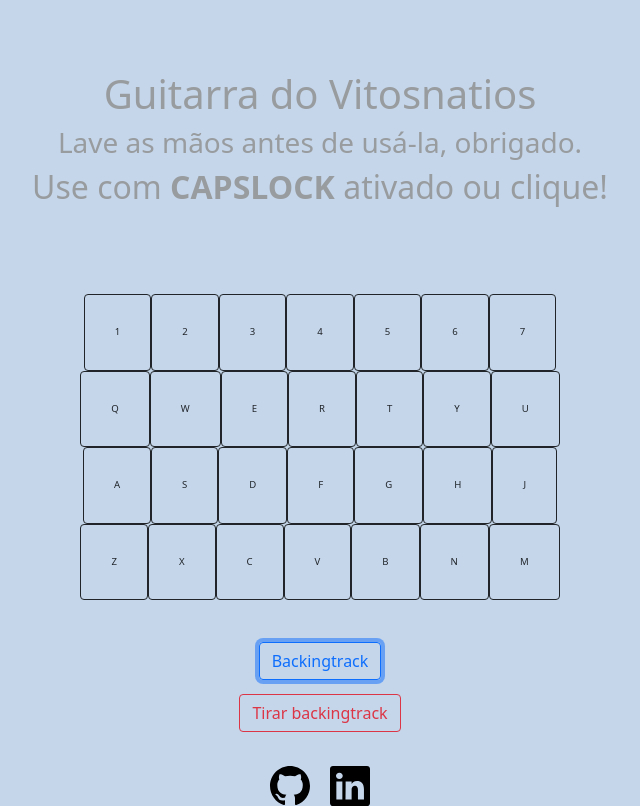
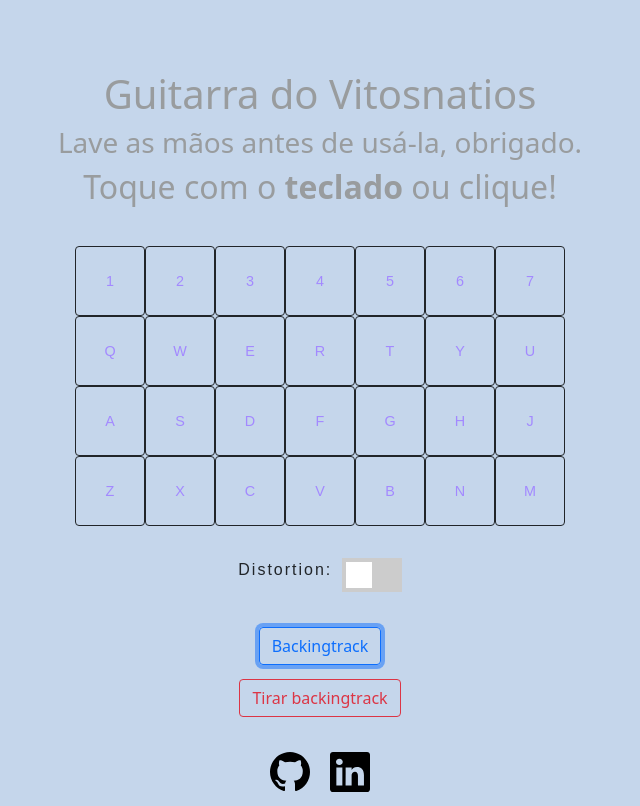
Before and after one commit to vitosnatios/Online-Eletric-Guitar, a plain HTML site: page index.html in a window 1280 px wide. Both pictures are taken after a click on the button "Backingtrack". Shown: the whole page, without its empty margins (320-960 px from the left). Drawn offline with nearby package versions, Linux system fonts and the light colour scheme.

Commit message:
Add files via upload

```diff
--- a/index.html
+++ b/index.html
@@ -13,11 +13,14 @@
     <div class="objetos">
     <h1 id="title">Guitarra do Vitosnatios</h1>
     <h3>Lave as mãos antes de usá-la, obrigado.</h3>
-    <h2>Use com <strong>CAPSLOCK</strong> ativado ou clique!</h2>
+    <h2>Toque com o <strong>teclado</strong> ou clique!</h2>
     <div class ="guitarBoard">
-    <div class="divButtons">
         <h4></h4>
-    </div>
+        <p class="dist">Distortion:
+        <label class="switch">
+        <input type="checkbox" onClick="setDistortion()">
+        <span class="slider"></span></p>
+        </label>
     <div class="putSong"><button onclick="playBackingTrack()" class="btn btn-outline-primary playSong">Backingtrack</button></div>
     <div><button onclick="stopBackingTrack()" class="btn btn-outline-danger stopSong">Tirar backingtrack</button></div>
     <a href="https://github.com/vitosnatios"><svg xmlns="http://www.w3.org/2000/svg" width="40" height="40" fill="black" class="bi bi-github" viewBox="0 0 16 16">
--- a/index.js
+++ b/index.js
@@ -1,6 +1,10 @@
 var keyArray = ["1","2","3","4","5","6","7","Q","W","E","R","T","Y","U","A","S","D","F","G","H","J","Z","X","C","V","B","N","M"];
-keyArray.forEach(function(cadaTecla){
+keyArray.forEach(function(cadaTecla, index){
+    if ((index+1) % 7 === 0 && index > 1 && index < 25){
+        $("h4").before('<button class="a'+cadaTecla+' guitar btn btn-outline-dark">'+cadaTecla+'</button></br>');
+    } else {
     $("h4").before('<button class="a'+cadaTecla+' guitar btn btn-outline-dark">'+cadaTecla+'</button>');
+    }
 });
 for(var i=0; i < 28; i++){
     document.querySelectorAll("button")[i].addEventListener("click", function handleClick() {
@@ -8,30 +12,39 @@ for(var i=0; i < 28; i++){
     buttonsAnimation("a"+this.innerHTML);
 });}
 document.addEventListener("keypress", function(event){
-    makeSound("a"+event.key)//same here
-    buttonsAnimation("a"+event.key)
+    makeSound("a"+event.key.toUpperCase())//same here
+    buttonsAnimation("a"+event.key.toUpperCase())
 });
+
+let distortion = false;
+function setDistortion(){
+    !distortion?distortion=true:distortion=false;
+}
+
 function makeSound (kiSorte) {
     let soundArray = ["Z","X","C","V","B","N","M","A","S","D","F","G","H","J","Q","W","E","R","T","Y","U","1","2","3","4","5","6","7"];
     soundArray.forEach(function(cadaArray){
+    if (soundArray.includes(kiSorte.slice(1))) {
     switch (kiSorte) {
             case "a"+cadaArray:
-            let tom = new Audio("sounds/"+cadaArray+".wav");
+            let tom = new Audio("sounds/"+cadaArray + (!distortion ? ".wav" : ".mp3") );
             tom.play();
+            tom.volume = 0.3;
             break;
-        }
-    });
+        }}})
 }
 function buttonsAnimation(luckyKey){
+    if ( keyArray.includes(luckyKey.slice(1)) ){
     document.querySelector("."+luckyKey).classList.add("pressed");
     setTimeout (function(){
         document.querySelector("."+luckyKey).classList.remove("pressed");
     },200);
+    }
 }
 function playBackingTrack() {
-    var audio = new Audio("sounds/Cbackingtrack.mp3");
+    var audio = new Audio(!distortion ? "sounds/Cbackingtrack.mp3" : "sounds/rock_maligno.mp3");
     audio.play();
-    audio.volume = 0.3;
+    audio.volume = !distortion ? 0.3 : 0.14;
     }
 function stopBackingTrack(){
     window.location.reload();
--- a/style.css
+++ b/style.css
@@ -19,16 +19,19 @@ body{
     height:auto;
 }
 .pressed {
-    box-shadow: 0 3px 4px 0 #DBEDF3;
-    opacity: 0.5;
+    box-shadow: 0 3px 0 0 #947bb4;
+    opacity: 0.2;
 }
 h2 {
-    padding-bottom: 5rem;
+    padding-bottom: 2rem;
 }
 .guitar {
-    padding: 30px;
+    color:#a389ff;
+    font-family: fantasy;
+    min-width: 70px;
+    min-height: 70px;
     position:relative;
-    font-size: 0.6rem;
+    font-size: 0.9rem;
 }
 h1,h2,h3 {
     color: #999C9E;
@@ -43,6 +46,63 @@ h1,h2,h3 {
 svg {
     width: 3.5rem;
 }
-.divButtons{
-    width: 30rem;
+/* distortion button */
+.switch {
+    position: relative;
+    display: inline-block;
+    width: 60px;
+    height: 34px;
 }
+.switch input {
+  opacity: 0;
+  width: 0;
+  height: 0;
+}
+.slider {
+    position: absolute;
+    cursor: pointer;
+    top: 0;
+    left: 0;
+    right: 0;
+    bottom: 0;
+    background-color: #ccc;
+    -webkit-transition: .4s;
+    transition: .4s;
+}
+.slider:before {
+    position: absolute;
+    content: "";
+    height: 26px;
+    width: 26px;
+    left: 4px;
+    bottom: 4px;
+    background-color: white;
+    -webkit-transition: .4s;
+    transition: .4s;
+}
+input:checked + .slider {
+  background-color: #2196F3;
+}
+input:focus + .slider {
+  box-shadow: 0 0 1px #2196F3;
+}
+input:checked + .slider:before {
+  -webkit-transform: translateX(26px);
+  -ms-transform: translateX(26px);
+  transform: translateX(26px);
+}
+/* Rounded sliders */
+.slider.round {
+  border-radius: 34px;
+}
+.slider.round:before {
+  border-radius: 50%;
+}
+.dist {
+    margin: 0;
+    font-family: fantasy;
+    word-spacing: 3px;
+    letter-spacing: 2px;
+    margin-top: 1.5rem;
+    display: inline-block;
+}
```
Also changed, not shown: 1 other file.
